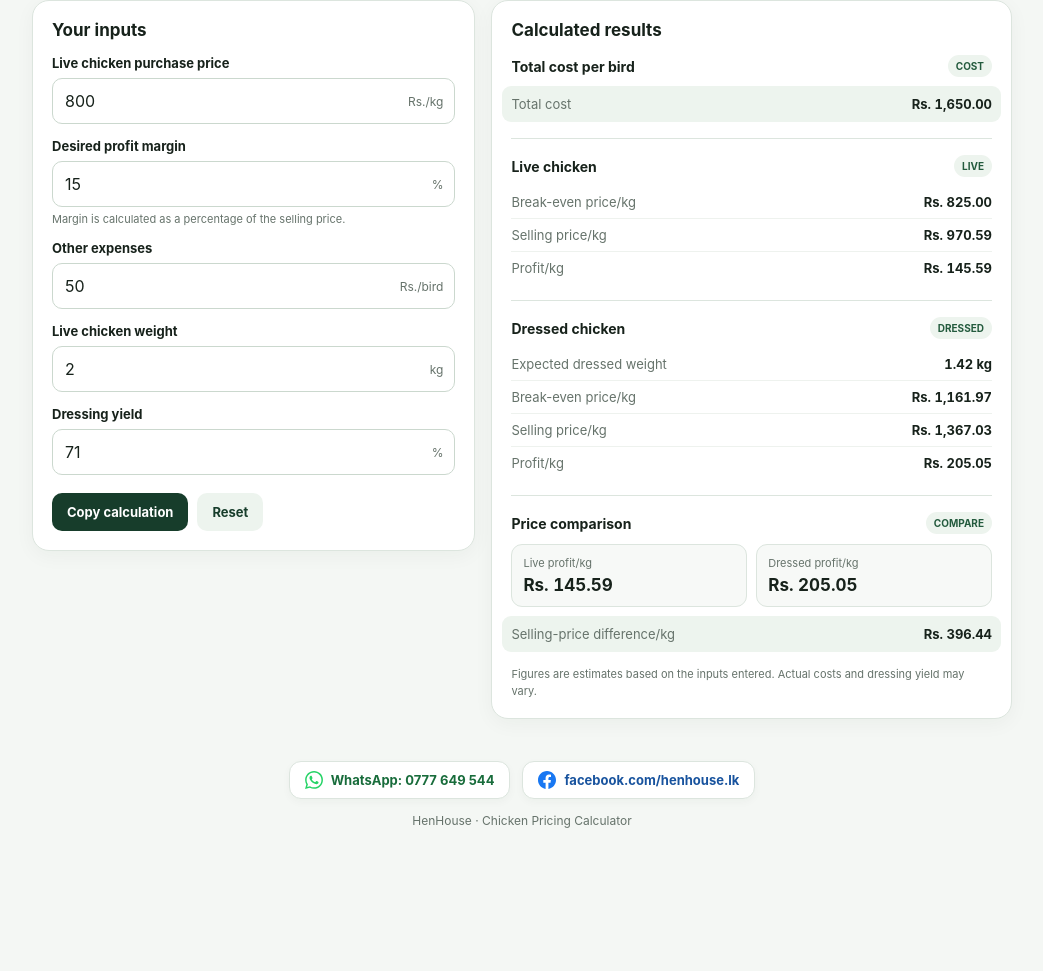
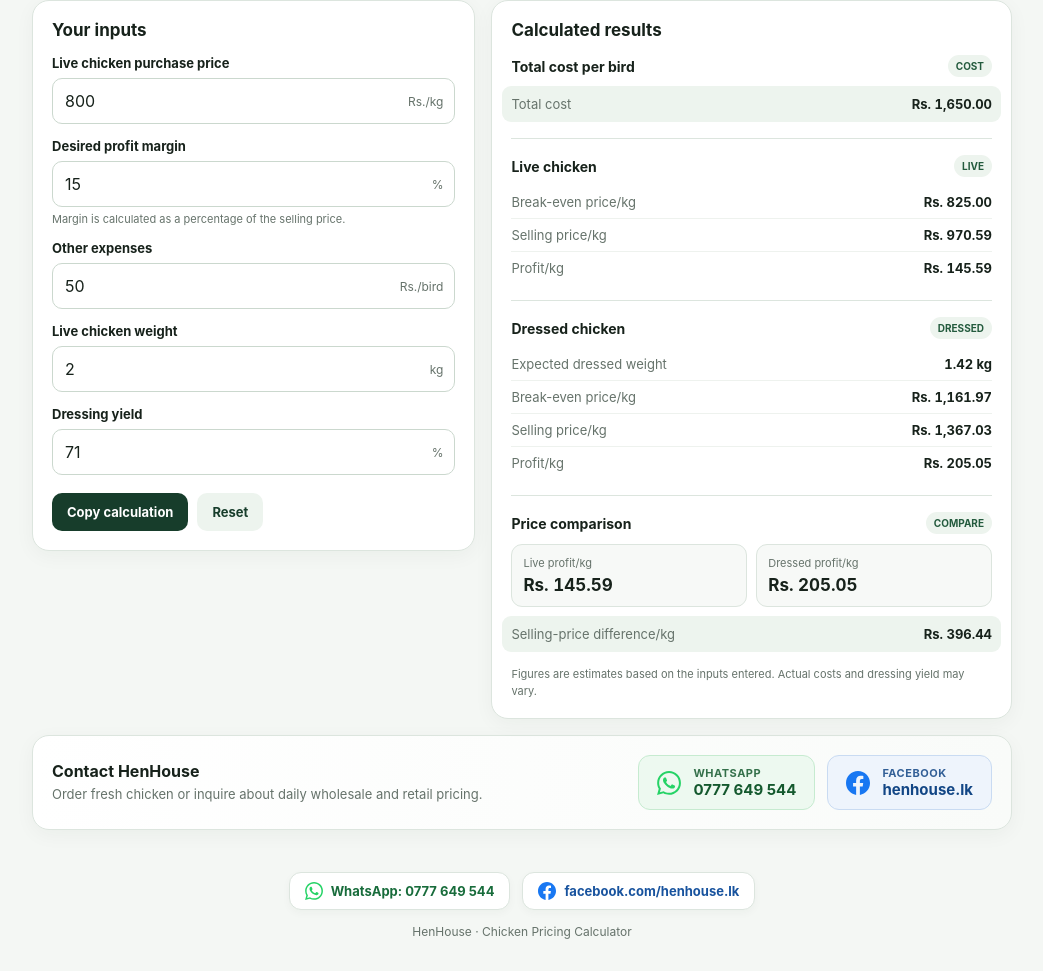
Before and after one commit to ragulan28/henhouse-calculator, a plain HTML site: page index.html in a window 1280 px wide. Shown: the part 165-1136 px from the top of the page, without its empty margins (118-1161 px from the left). Before the commit the page ends 1025 px from the top, so only its background shows below. Drawn offline with Linux system fonts and the light colour scheme.

Commit message:
feat: add prominent in-page contact card for WhatsApp and Facebook

```diff
--- a/index.html
+++ b/index.html
@@ -81,6 +81,23 @@
     .social-btn.facebook svg { fill:#1877F2; }
     .social-btn:hover { border-color:var(--green2); transform:translateY(-1px); box-shadow:0 5px 12px rgba(20,50,30,.07); }
     .social-btn:focus-visible { outline:3px solid var(--gold); outline-offset:2px; }
+    .contact-card { margin-top:16px; display:flex; justify-content:space-between; align-items:center; gap:18px; flex-wrap:wrap; background:linear-gradient(to right, #fff, #f9fbf9); }
+    .contact-info h2 { margin:0 0 4px; font-size:16px; }
+    .contact-info p { margin:0; color:var(--muted); font-size:13px; line-height:1.4; }
+    .contact-links { display:flex; gap:12px; flex-wrap:wrap; }
+    .contact-btn { display:inline-flex; align-items:center; gap:12px; padding:10px 18px; border-radius:12px; text-decoration:none; border:1px solid var(--line); transition:transform .15s ease, box-shadow .15s ease, border-color .15s ease; }
+    .contact-btn svg { width:24px; height:24px; flex-shrink:0; }
+    .contact-btn-text { display:flex; flex-direction:column; text-align:left; }
+    .contact-btn-sub { font-size:11px; text-transform:uppercase; letter-spacing:.5px; font-weight:700; opacity:.85; }
+    .contact-btn-main { font-size:15px; font-weight:750; }
+    .contact-btn.whatsapp { background:#edf9f0; color:#14592e; border-color:#c6ebd0; }
+    .contact-btn.whatsapp svg { fill:#25D366; }
+    .contact-btn.facebook { background:#eef4fc; color:#124685; border-color:#c9dbf2; }
+    .contact-btn.facebook svg { fill:#1877F2; }
+    .contact-btn:hover { transform:translateY(-2px); box-shadow:0 6px 16px rgba(20,50,30,.08); }
+    .contact-btn.whatsapp:hover { border-color:#25D366; }
+    .contact-btn.facebook:hover { border-color:#1877F2; }
+    .contact-btn:focus-visible { outline:3px solid var(--gold); outline-offset:2px; }
     @media (max-width:720px) { .layout { grid-template-columns:1fr; } .card { padding:16px; } }
   </style>
 </head>
@@ -168,6 +185,29 @@
         <p class="note">Figures are estimates based on the inputs entered. Actual costs and dressing yield may vary.</p>
       </section>
     </div>
+
+    <section class="card contact-card" aria-labelledby="contact-heading">
+      <div class="contact-info">
+        <h2 id="contact-heading">Contact HenHouse</h2>
+        <p>Order fresh chicken or inquire about daily wholesale and retail pricing.</p>
+      </div>
+      <div class="contact-links">
+        <a href="https://wa.me/94777649544" target="_blank" rel="noopener noreferrer" class="contact-btn whatsapp" aria-label="Chat with HenHouse on WhatsApp (0777 649 544)">
+          <svg viewBox="0 0 24 24" aria-hidden="true"><path d="M.057 24l1.687-6.163c-1.041-1.804-1.588-3.849-1.587-5.946.003-6.556 5.338-11.891 11.893-11.891 3.181.001 6.167 1.24 8.413 3.488 2.245 2.248 3.481 5.236 3.48 8.414-.003 6.557-5.338 11.892-11.893 11.892-1.99-.001-3.951-.5-5.688-1.448l-6.305 1.654zm6.597-3.807c1.676.995 3.276 1.591 5.392 1.592 5.448 0 9.886-4.434 9.889-9.885.002-5.462-4.415-9.89-9.881-9.892-5.452 0-9.887 4.434-9.889 9.884-.001 2.225.651 3.891 1.746 5.634l-.999 3.648 3.742-.981zm11.387-5.464c-.074-.124-.272-.198-.57-.347-.297-.149-1.758-.868-2.031-.967-.272-.099-.47-.149-.669.149-.198.297-.768.967-.941 1.165-.173.198-.347.223-.644.074-.297-.149-1.255-.462-2.39-1.475-.883-.788-1.48-1.761-1.653-2.059-.173-.297-.018-.458.13-.606.134-.133.297-.347.446-.521.151-.172.2-.296.3-.495.099-.198.05-.372-.025-.521-.075-.148-.669-1.611-.916-2.206-.242-.579-.487-.501-.669-.51l-.57-.01c-.198 0-.52.074-.792.372s-1.04 1.016-1.04 2.479 1.065 2.876 1.213 3.074c.149.198 2.095 3.2 5.076 4.487.709.306 1.263.489 1.694.626.712.226 1.36.194 1.872.118.571-.085 1.758-.719 2.006-1.413.248-.695.248-1.29.173-1.414z"/></svg>
+          <div class="contact-btn-text">
+            <span class="contact-btn-sub">WhatsApp</span>
+            <span class="contact-btn-main">0777 649 544</span>
+          </div>
+        </a>
+        <a href="https://www.facebook.com/henhouse.lk" target="_blank" rel="noopener noreferrer" class="contact-btn facebook" aria-label="Visit HenHouse Facebook page henhouse.lk">
+          <svg viewBox="0 0 24 24" aria-hidden="true"><path d="M24 12.073c0-6.627-5.373-12-12-12s-12 5.373-12 12c0 5.99 4.388 10.954 10.125 11.854v-8.385H7.078v-3.47h3.047V9.43c0-3.007 1.792-4.669 4.533-4.669 1.312 0 2.686.235 2.686.235v2.953H15.83c-1.491 0-1.956.925-1.956 1.874v2.25h3.328l-.532 3.47h-2.796v8.385C19.612 23.027 24 18.062 24 12.073z"/></svg>
+          <div class="contact-btn-text">
+            <span class="contact-btn-sub">Facebook</span>
+            <span class="contact-btn-main">henhouse.lk</span>
+          </div>
+        </a>
+      </div>
+    </section>
   </main>
   <footer>
     <div class="social-bar" aria-label="Social and Contact Channels">
```
Also changed, not shown: 1 other file.
